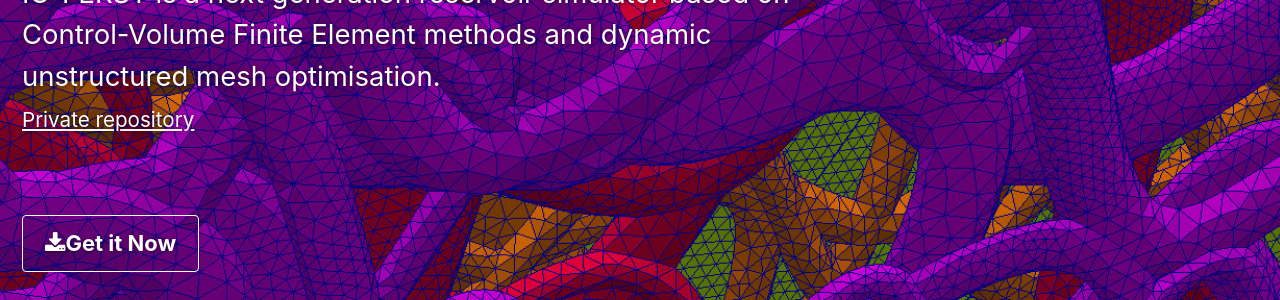
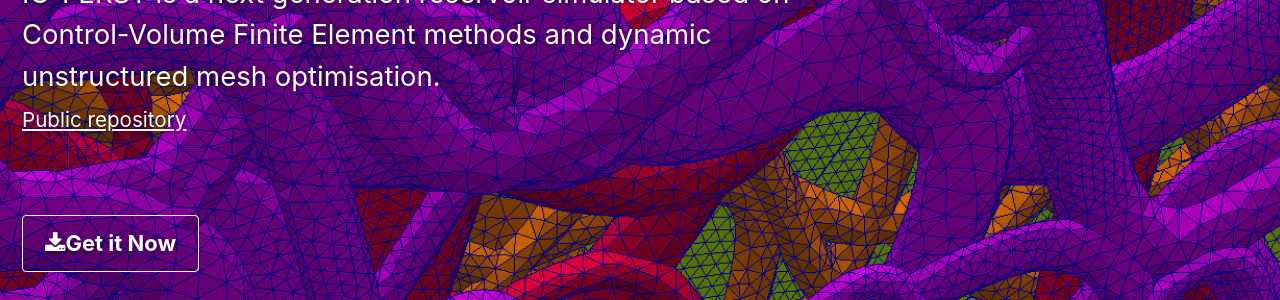
Before and after one commit to Multifluids/multifluids.github.com, a Jekyll site: the page built from _pages/home.md, in a window 1280 px wide. Shown: the part 274-574 px from the top of the page. Built offline with Jekyll 4.4.1, drawn with Linux system fonts in a browser that asks for light colours.

Commit message:
Updatedt the links to point to the public version of icferst

```diff
--- a/_pages/home.md
+++ b/_pages/home.md
@@ -5,10 +5,10 @@
   overlay_color: "#5e616c"
   overlay_image: /assets/images/mm-home-page-feature.jpg
   cta_label: "<i class='fa fa-download'></i>Get it Now"
-  cta_url: "/license/"
+  cta_url: "https://github.com/Multifluids/icferst/archive/master.zip"
   caption:
 excerpt: 'IC-FERST is a next generation reservoir simulator based on Control-Volume Finite Element methods and dynamic unstructured mesh optimisation.
-<br /> <small><a href="https://github.com/Multifluids/multifluids">Private repository</a></small><br /><br /> {::nomarkdown}{:/nomarkdown}'
+<br /> <small><a href="https://github.com/Multifluids/icferst">Public repository</a></small><br /><br /> {::nomarkdown}{:/nomarkdown}'
 feature_row:
   - image_path: /assets/images/mm-surface-based.png
     alt: "customizable"
```
Also changed, not shown: _pages/how-to-install.md (+1 -1 lines).
